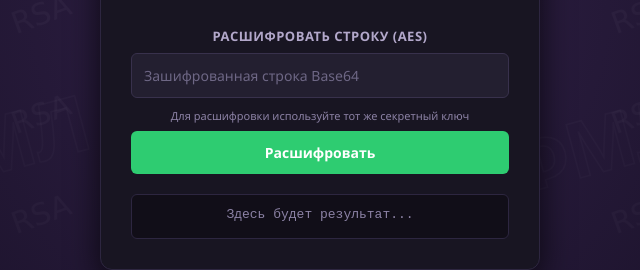
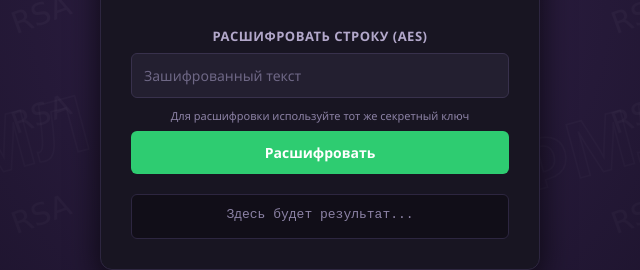
Before and after one commit to InTerHIKKA/NOYMATINFO, a plain HTML site: page index.html in a window 1280 px wide. Both pictures are taken after a click on the button "AES Инструмент". Shown: the part 406-676 px from the top of the page, 320-960 px from the left. Drawn offline with nearby package versions, Linux system fonts and the light colour scheme.

Commit message:
Update index.html

```diff
--- a/index.html
+++ b/index.html
@@ -50,7 +50,7 @@
 
                 <h2 style="margin-top: 25px;">Расшифровать строку (AES)</h2>
                 <div class="form-group">
-                    <input type="text" id="cipherInputAES" placeholder="Зашифрованная строка Base64">
+                    <input type="text" id="cipherInputAES" placeholder="Зашифрованный текст">
                 </div>
                 <div class="hint">Для расшифровки используйте тот же секретный ключ</div>
                 <button class="btn-decrypt" onclick="decryptAES()">Расшифровать</button>
```
